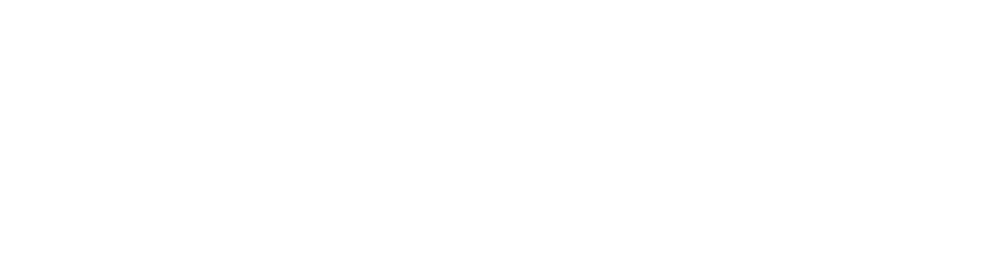
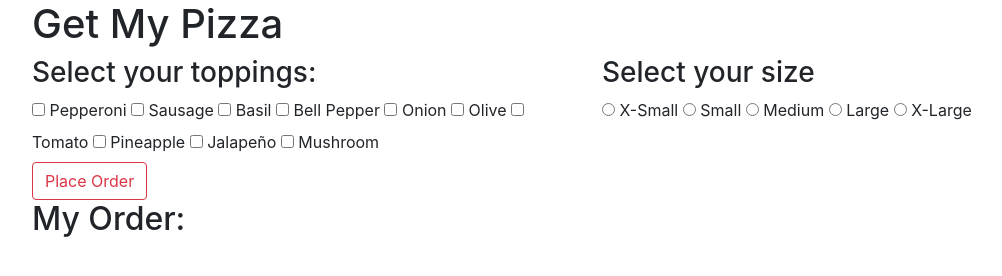
Before and after one commit to MichaelMeow/pizza, a plain HTML site: page index.html in a window 1280 px wide. Shown: the whole page, without its empty margins (53-1055 px from the left). Drawn offline with Linux system fonts and the light colour scheme.

Commit message:
add html code

```diff
--- a/index.html
+++ b/index.html
@@ -6,9 +6,63 @@
     <script src="js/jquery-3.3.1.js"></script>
     <script src="js/scripts.js"></script>
     <meta charset="utf-8">
-    <title></title>
+    <title>Get My Pizza</title>
   </head>
   <body>
+    <div class="container">
+    <h1>Get My Pizza</h1>
+    <form class="order" action="index.html" method="post">
+    <div class="row">
+      <div class="col-xl-6">
+        <h3>Select your toppings:</h3>
+        <input type="checkbox" id="pepperoni" name="toppings" value="pepperoni">
+        <label for="pepperoni">Pepperoni</label>
+        <input type="checkbox" id="sausage" name="toppings" value="sausage">
+        <label for="sausage">Sausage</label>
+        <input type="checkbox" id="basil" name="toppings" value="basil">
+        <label for="basil">Basil</label>
+        <input type="checkbox" id="bell" name="toppings" value="bell">
+        <label for="bell">Bell Pepper</label>
+        <input type="checkbox" id="onion" name="toppings" value="onion">
+        <label for="onion">Onion</label>
+        <input type="checkbox" id="olive" name="toppings" value="olive">
+        <label for="olive">Olive</label>
+        <input type="checkbox" id="tomato" name="toppings" value="tomato">
+        <label for="tomato">Tomato</label>
+        <input type="checkbox" id="pineapple" name="toppings" value="pineapple">
+        <label for="pineapple">Pineapple</label>
+        <input type="checkbox" id="jalapeno" name="toppings" value="jalapeno">
+        <label for="jalapeno">Jalapeño</label>
+        <input type="checkbox" id="mushroom" name="toppings" value="mushroom">
+        <label for="mushroom">Mushroom</label>
+      </div>
+      <div class="col-xl-6">
+        <h3>Select your size</h3>
+        <input type="radio" id="xs"
+     name="size" value="xs">
+    <label for="xs">X-Small</label>
 
+    <input type="radio" id="s"
+     name="size" value="s">
+    <label for="s">Small</label>
+
+    <input type="radio" id="m"
+     name="size" value="m">
+    <label for="m">Medium</label>
+
+    <input type="radio" id="l"
+     name="size" value="l">
+    <label for="l">Large</label>
+
+    <input type="radio" id="xl"
+     name="size" value="xl">
+    <label for="xl">X-Large</label>
+
+      </div>
+    </div>
+    <button type="submit" class="btn btn-outline-danger" name="button">Place Order</button>
+  </form>
+    <h2 id="output">My Order:</h2>
+  </div>
   </body>
 </html>
```
